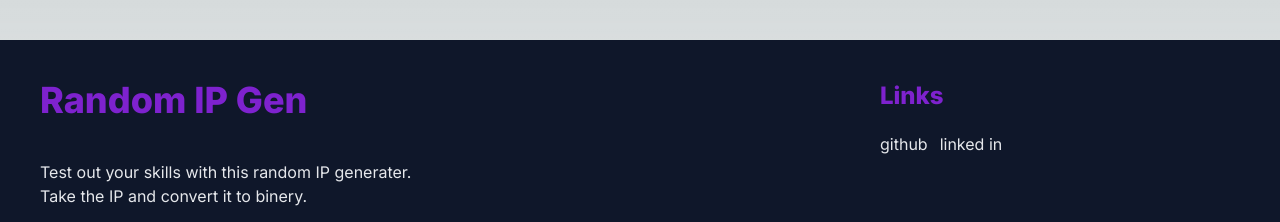
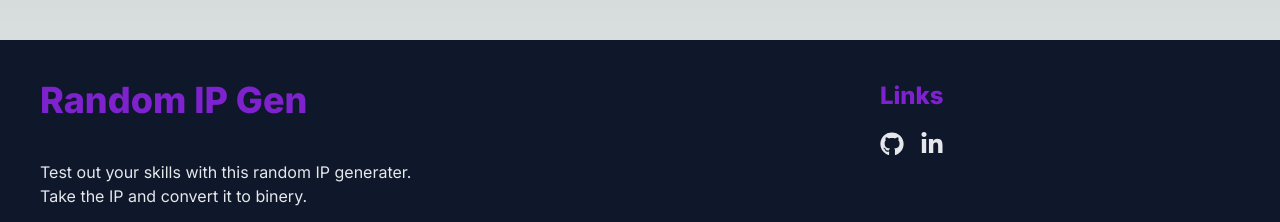
Before and after one commit to IAmCainey/subnetting, a Next.js app: page / in a window 1280 px wide. Shown: the top 222 px of the page. Built offline with nearby package versions, Linux system fonts and the light colour scheme.

Commit message:
added react icons and links on page

```diff
--- a/app/page.js
+++ b/app/page.js
@@ -1,4 +1,8 @@
 export const dynamic = "force-dynamic";
+
+import Link from "next/link";
+
+import { FaGithub, FaLinkedinIn } from "react-icons/fa";
 
 export default function Home() {
   /**
@@ -19,11 +23,6 @@ export default function Home() {
   }
 
   function CIDR() {
-    // const cidrNotation = [22, 33, 44, 55];
-    // const random = Math.floor(Math.random() * cidrNotation.length);
-
-    // return random, cidrNotation[random];
-
     const cidr = Math.floor(Math.random() * 32);
 
     const CidrNotation = `${cidr}`;
@@ -70,10 +69,14 @@ export default function Home() {
 
       <div className="md:pt-0 pt-10">
         <h2 className="text-2xl pb-5 text-purple-700 font-extrabold">Links</h2>
-        <ul className="flex gap-3 opacity-50`">
-          <ol>github</ol>
-          <ol>linked in</ol>
-        </ul>
+        <div className="grid grid-cols-4 gap-4">
+          <Link href="https://github.com/IAmCainey" target="blank">
+            <FaGithub className="text-2xl" />
+          </Link>
+          <Link href="https://www.linkedin.com/in/paul-caine-489173b2/">
+            <FaLinkedinIn className="text-2xl" />
+          </Link>
+        </div>
       </div>
     </div>
   );
```
Also changed, not shown: package.json (+5 -4 lines), 2 other files (tests, documents, lock files or other folders).
